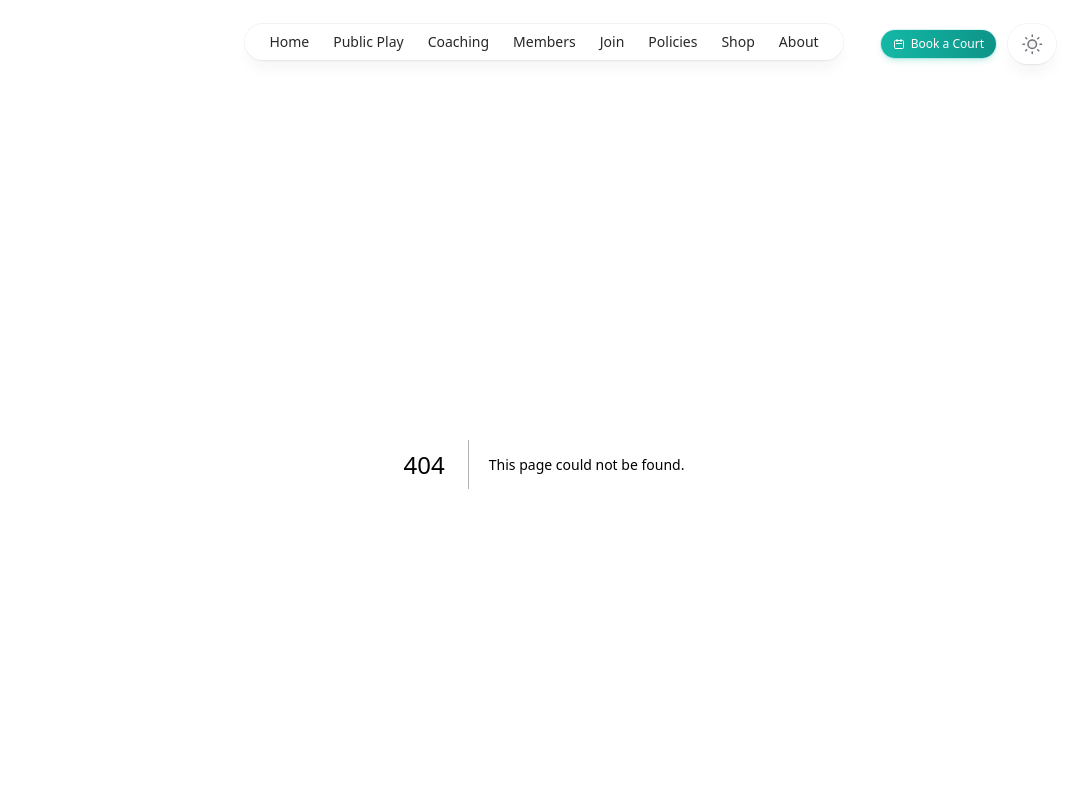
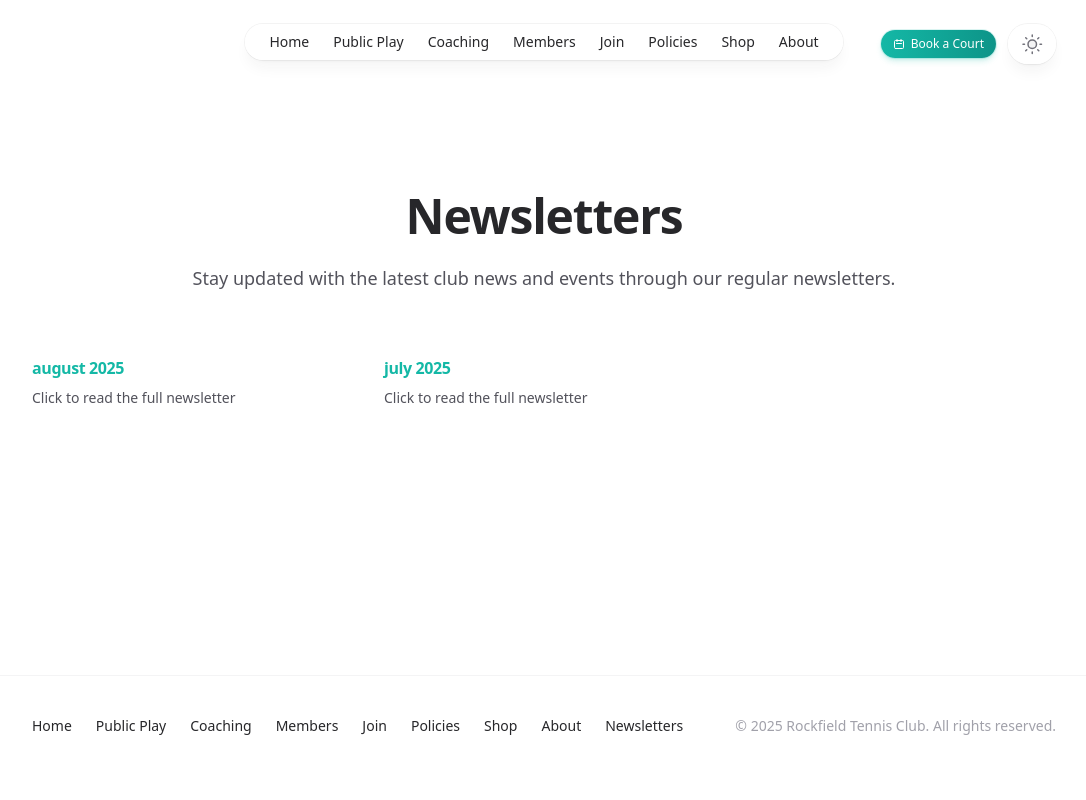
Before and after one commit to prady0t/rockfield-tennis-club-website, a Next.js app: page /newsletter in a window 1280 px wide. Before the commit this address had no page. Shown: the top 800 px of the page, without its empty margins (96-1182 px from the left). Built offline with nearby package versions, Linux system fonts and the light colour scheme.

Commit message:
Fixing bugs

```diff
--- /dev/null
+++ b/src/app/newsletter/[filename]/page.tsx
@@ -0,0 +1,20 @@
+'use client'
+
+import { Container } from '@/components/Container'
+import { NewsletterContent } from '@/components/NewsletterContent'
+
+interface NewsletterPageProps {
+  params: {
+    filename: string
+  }
+}
+
+export default function NewsletterPage({ params }: NewsletterPageProps) {
+  return (
+    <Container className="mt-16 sm:mt-32">
+      <div className="mx-auto max-w-4xl lg:max-w-none">
+        <NewsletterContent filename={decodeURIComponent(params.filename)} />
+      </div>
+    </Container>
+  )
+}
--- /dev/null
+++ b/src/app/newsletter/page.tsx
@@ -0,0 +1,114 @@
+'use client'
+
+import { useEffect, useState } from 'react'
+import { type Metadata } from 'next'
+import Link from 'next/link'
+import { Container } from '@/components/Container'
+import { Card } from '@/components/Card'
+
+interface Newsletter {
+  name: string
+  filename: string
+  displayName: string
+}
+
+export default function NewsletterPage() {
+  const [newsletters, setNewsletters] = useState<Newsletter[]>([])
+  const [loading, setLoading] = useState(true)
+  const [error, setError] = useState<string | null>(null)
+
+  useEffect(() => {
+    const basePath = process.env.NODE_ENV === 'production' ? '/rockfield-tennis-club-website' : ''
+    fetch(`${basePath}/api/newsletters`)
+      .then(response => {
+        if (!response.ok) {
+          throw new Error('Failed to fetch newsletters')
+        }
+        return response.json()
+      })
+      .then(data => {
+        setNewsletters(data.newsletters || [])
+        setLoading(false)
+      })
+      .catch(error => {
+        console.error('Error fetching newsletters:', error)
+        setError('Failed to load newsletters')
+        setLoading(false)
+      })
+  }, [])
+
+  if (loading) {
+    return (
+      <Container className="mt-16 sm:mt-32">
+        <div className="mx-auto max-w-2xl lg:max-w-none">
+          <div className="text-center">
+            <h1 className="text-4xl font-bold tracking-tight text-zinc-800 sm:text-5xl dark:text-zinc-100">
+              Newsletters
+            </h1>
+            <p className="mt-6 text-lg text-zinc-600 dark:text-zinc-400">
+              Loading newsletters...
+            </p>
+          </div>
+        </div>
+      </Container>
+    )
+  }
+
+  if (error) {
+    return (
+      <Container className="mt-16 sm:mt-32">
+        <div className="mx-auto max-w-2xl lg:max-w-none">
+          <div className="text-center">
+            <h1 className="text-4xl font-bold tracking-tight text-zinc-800 sm:text-5xl dark:text-zinc-100">
+              Newsletters
+            </h1>
+            <p className="mt-6 text-lg text-red-600 dark:text-red-400">
+              {error}
+            </p>
+          </div>
+        </div>
+      </Container>
+    )
+  }
+
+  return (
+    <Container className="mt-16 sm:mt-32">
+      <div className="mx-auto max-w-2xl lg:max-w-none">
+        <div className="text-center">
+          <h1 className="text-4xl font-bold tracking-tight text-zinc-800 sm:text-5xl dark:text-zinc-100">
+            Newsletters
+          </h1>
+          <p className="mt-6 text-lg text-zinc-600 dark:text-zinc-400">
+            Stay updated with the latest club news and events through our regular newsletters.
+          </p>
+        </div>
+
+        {newsletters.length === 0 ? (
+          <div className="mt-16 text-center">
+            <p className="text-zinc-600 dark:text-zinc-400">
+              No newsletters available at the moment. Check back soon for updates!
+            </p>
+          </div>
+        ) : (
+          <div className="mt-16 grid grid-cols-1 gap-8 md:grid-cols-2 lg:grid-cols-3">
+            {newsletters.map((newsletter, index) => (
+              <Card key={index} className="flex flex-col">
+                <Card.Title>
+                  <Link
+                    href={`/newsletter/${encodeURIComponent(newsletter.filename)}`}
+                    className="text-teal-500 dark:text-teal-400 hover:underline"
+                  >
+                    {newsletter.displayName}
+                  </Link>
+                </Card.Title>
+                <Card.Description>
+                  Click to read the full newsletter
+                </Card.Description>
+              </Card>
+            ))}
+          </div>
+        )}
+      </div>
+    </Container>
+  )
+}
--- a/src/components/CoachingContent.tsx
+++ b/src/components/CoachingContent.tsx
@@ -10,7 +10,8 @@ export function CoachingContent() {
 
   useEffect(() => {
     // Try to fetch the markdown file
-    fetch('/coaching/Coaching.md')
+    const basePath = process.env.NODE_ENV === 'production' ? '/rockfield-tennis-club-website' : ''
+    fetch(`${basePath}/coaching/Coaching.md`)
       .then(response => response.text())
       .then(content => {
         setMarkdownContent(content)
@@ -37,6 +38,10 @@ export function CoachingContent() {
               } else if (src.startsWith('./')) {
                 imageSrc = src.replace('./', '/')
               }
+
+              // Add base path for production
+              const basePath = process.env.NODE_ENV === 'production' ? '/rockfield-tennis-club-website' : ''
+              imageSrc = `${basePath}${imageSrc}`
 
               return (
                 <div className="my-8 flex justify-center">
--- a/src/components/NewsletterContent.tsx
+++ b/src/components/NewsletterContent.tsx
@@ -14,7 +14,8 @@ export function NewsletterContent({ filename }: NewsletterContentProps) {
 
   useEffect(() => {
     // Fetch the newsletter content
-    fetch(`/newsletter/${encodeURIComponent(filename)}`)
+    const basePath = process.env.NODE_ENV === 'production' ? '/rockfield-tennis-club-website' : ''
+    fetch(`${basePath}/newsletter/${encodeURIComponent(filename)}`)
       .then(response => {
         if (!response.ok) {
           throw new Error('Newsletter not found')
```
